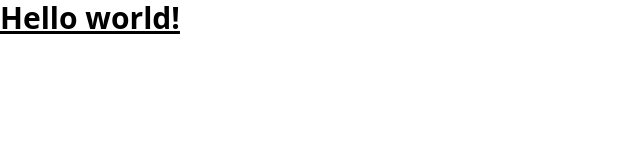
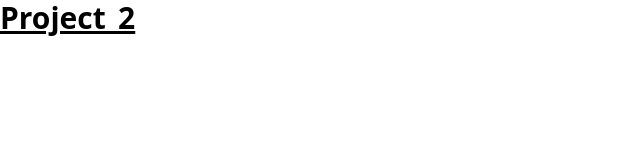
Before and after one commit to redoy1102/Netlify-setup, a website: page src/index.html in a window 1280 px wide. Shown: the whole page, without its empty margins (0-640 px from the left). Drawn offline with Linux system fonts and the light colour scheme.

Commit message:
first commit

```diff
--- a/src/index.html
+++ b/src/index.html
@@ -7,7 +7,7 @@
 </head>
 <body>
   <h1 class="text-3xl font-bold underline">
-    Hello world!
+    Project_2
   </h1>
 </body>
 </html>
```
Also changed, not shown: README.md.
